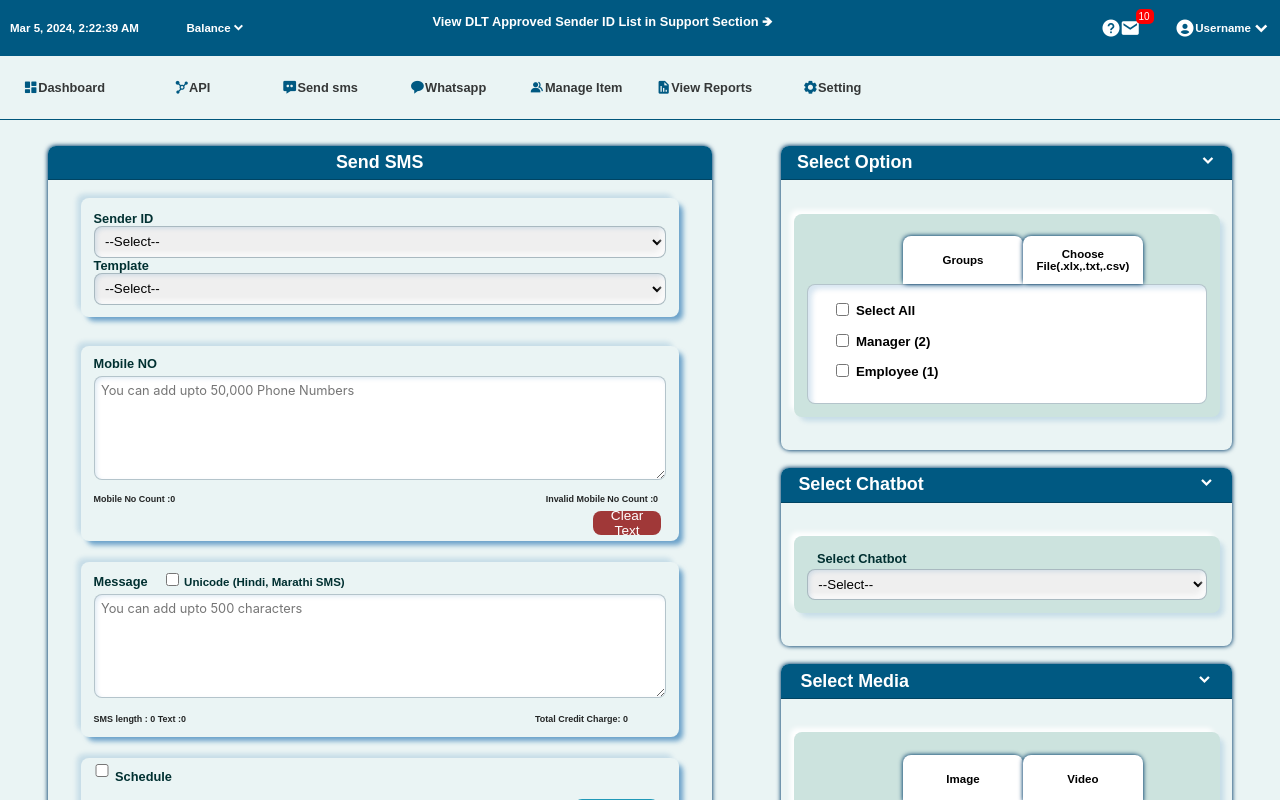
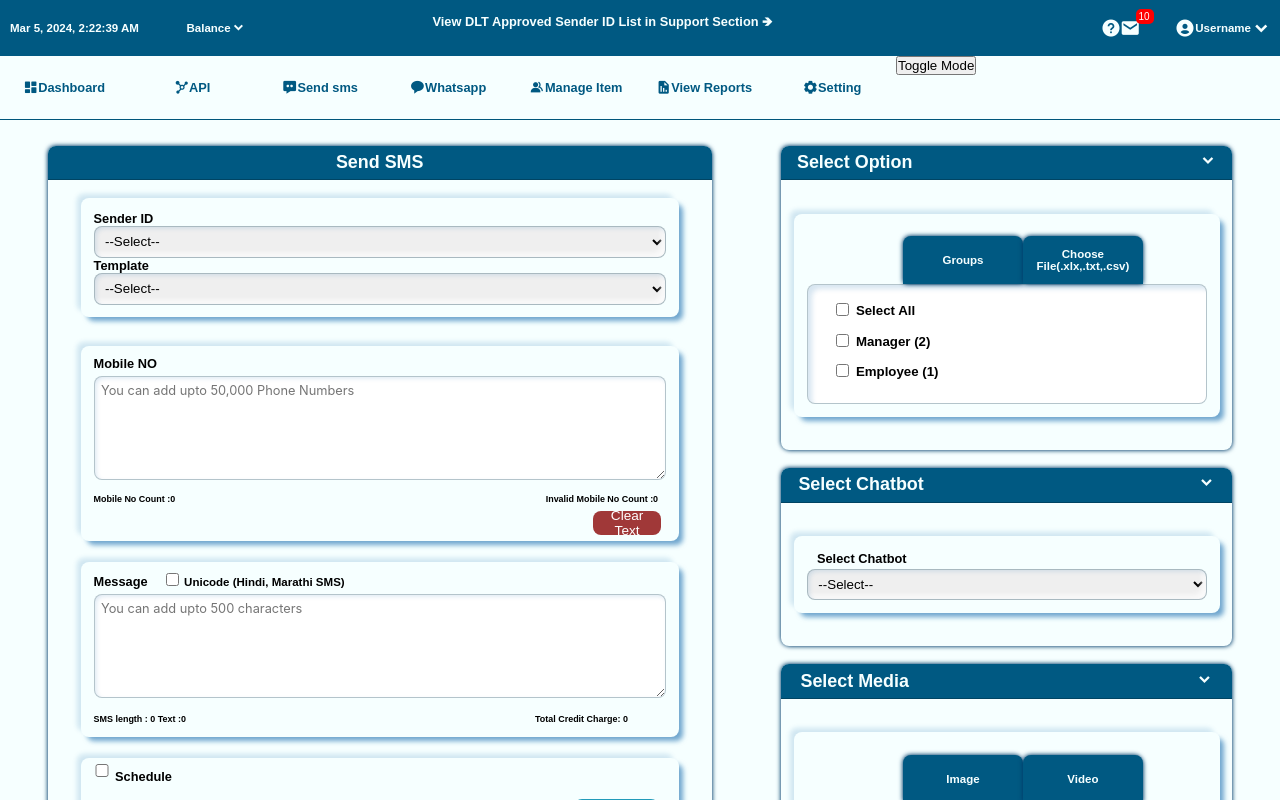
Before and after one commit to vaibhavnarsinge/SmsAppp, an Angular app: page / in a window 1280 px wide. Shown: the top 800 px of the page. Built offline with nearby package versions, Linux system fonts and the light colour scheme; no server answers.

Commit message:
dark mode done almost

```diff
--- a/src/app/header/header.component.css
+++ b/src/app/header/header.component.css
@@ -7,7 +7,7 @@
   height: 15vh;
   box-shadow: 5px 5px 5px -1px rgba(10, 99, 169, 0.16),
     -5px -5px 5px -1px rgba(255, 255, 255, 0.7);
-  background-color: rgb(0, 89, 130);
+  background-color: var(  --headingcolor);
   border-bottom: 1px solid rgba(0, 77, 103, 0.272);
 }
 .upper-h {
@@ -20,7 +20,7 @@
 }
 
 .upper-h i {
-  color: rgb(255, 255, 255);
+  color: var(--mainbgc);
   font-size: 1.2vw;
 }
 
@@ -54,7 +54,7 @@
   border-radius: 50px;
   background-color: transparent;
   font-size: 0.9vw;
-  color: white;
+  color:  var(--mainbgc);
   font-weight: 600;
   padding: 0px 10px;
   height: 4vh;
@@ -77,13 +77,12 @@
   height: 4vh;
   width: 40vw;
 }
-.rotate h4{
-  color: #ffffff; font-size: 1vw;
-}
+
 .upper-h .rotate h4 {
+  font-size: 1vw;
   display: inline-block;
   white-space: nowrap;
-  color: rgb(255, 255, 255);
+  color: var(--mainbgc);
   animation: rotateRightToLeft 10s linear infinite;
 }
 @keyframes rotateRightToLeft {
@@ -112,7 +111,7 @@
 }
 
 .main-nav {
-  background-color: #eaf4f4;
+  background-color: var(--mainbgc);
   height: 8vh;
   display: flex;
   justify-content: start;
@@ -135,7 +134,7 @@ li h4 {
   font-weight: 550;
   border: none;
   width: 9vw;
-  color: rgba(0, 0, 0, 0.775);
+  color: var(--headingcolor);
   text-align: center;
   border-top-left-radius: 10px;
   border-top-right-radius: 10px;
@@ -143,6 +142,7 @@ li h4 {
 li:hover h4 {
   background-color: #ffffff;
   cursor: pointer;
+  color: black;
 }
 
 li h4 div {
@@ -190,7 +190,7 @@ li:hover ul.dropdown {
 }
 
 i {
-  color: rgb(0, 89, 130);
+  color: var(--headingcolor);
   font-size: 1.2vw;
 }
 
--- a/src/app/header/header.component.html
+++ b/src/app/header/header.component.html
@@ -62,7 +62,6 @@
             padding: 2px;
             position: absolute;
             border-radius: 5px;
-
             color: white;
           "
           >10&nbsp;</span
@@ -187,5 +186,10 @@
         </ul>
       </li>
     </ul>
+
+      <div [ngStyle]="dynamicStyles">
+        <button style="z-index: 9999;"  (click)="toggleMode()">Toggle Mode</button>
+      </div>
+
   </div>
 </div>
--- a/src/app/header/header.component.ts
+++ b/src/app/header/header.component.ts
@@ -47,7 +47,39 @@ export class HeaderComponent {
 
 menuvisible: boolean = true;
   toggleMenu() {
-    debugger
+
     this.menuvisible = !this.menuvisible;
   }
+
+
+  isDarkMode: boolean = false;
+
+  toggleMode() {
+    this.isDarkMode = !this.isDarkMode;
+    this.updateStyles();
+  }
+
+  updateStyles() {
+    if (this.isDarkMode) {
+      document.documentElement.style.setProperty('--allfontcolor', 'white');
+      document.documentElement.style.setProperty('--mainbgc', 'black');
+      document.documentElement.style.setProperty('--headingcolor', 'white');
+
+    } else {
+      document.documentElement.style.setProperty('--allfontcolor', '#000000');
+      document.documentElement.style.setProperty('--mainbgc', '#f6ffff');
+      document.documentElement.style.setProperty('--headingcolor', 'rgb(0, 89, 130)');
+
+    }
+  }
+
+  get dynamicStyles() {
+    return {
+      '--allfontcolor': this.isDarkMode ? 'white' : '#000000',
+      '--mainbgc': this.isDarkMode ? 'black' : '#f6ffff',
+      '--headingcolor': this.isDarkMode ? 'white' : 'rgb(0, 89, 130)'
+
+
+    };
+  }
 }
--- a/src/app/mis-report/mis-report.component.html
+++ b/src/app/mis-report/mis-report.component.html
@@ -46,7 +46,7 @@
             <thead>
               <tr>
                 <!-- Print table headers dynamically -->
-                <th colspan="6">View Quick SMS Report</th>
+                <th colspan="6">Detailed Quick SMS Report</th>
                 </tr>
               <tr>
                 <!-- Print table headers dynamically -->
--- a/src/app/quick-sms/quick-sms.component.css
+++ b/src/app/quick-sms/quick-sms.component.css
@@ -7,7 +7,7 @@
   min-height: 85vh;
   width: 100%;
   position: relative;
-  background-color: #eaf4f4;
+  background-color: var(--mainbgc)
 
 }
 
@@ -19,8 +19,7 @@
 .contentt form {
   height: 100%;
   border-radius: 8px;
-  background-color: #eaf4f4;
-  /* padding: 0.5vw 0vw; */
+  background-color: var(--mainbgc);
   box-shadow: 1px 1px 5px -1px rgb(0, 61, 107),
     -1px -1px 5px -1px rgb(0, 61, 107);
   display: flex;
@@ -40,12 +39,6 @@
 }
 
 .contentt form .outer-div {
-
-  /* display: flex; */
-  /* justify-content: center; */
-  /* align-items: start; */
-  /* flex-direction: column; */
-  /* gap: 12px; */
   line-height: 3vh;
   margin: 0.8vw 0vw;
   padding: 0.5vw 1vw;
@@ -53,21 +46,16 @@
   border-radius: 8px;
   box-shadow: 5px 5px 5px -1px rgba(10, 100, 169, 0.572),
   -5px -5px 5px -1px rgba(10, 99, 169, 0.16);
-  background-color: #eaf4f4;
+  background-color: var(--mainbgc);
 }
 .contentt form .outer-divv {
-  /* display: flex;
-  justify-content: flex-start;
-  align-items: center;*/
   border-radius: 8px;
   box-shadow: 5px 5px 5px -1px rgba(10, 100, 169, 0.572),
   -5px -5px 5px -1px rgba(10, 99, 169, 0.16);
-
   margin: 1.4vw 0vw;
-  /* border:1.5px solid rgba(0, 80, 57, 0.782); */
   padding: 1vw;
   width: 90%;
-  background-color: #eaf4f4;
+  background-color: var(--mainbgc);
 }
 .contentt form .outer-divv h3 {
   width: 29%;
@@ -143,9 +131,6 @@ select:focus {
 }
 button {
   border-radius: 8px;
-  /* background-color: #002b31f8; */
-  /* box-shadow: 5px 5px 5px -1px rgba(10, 99, 169, 0.16),
-    -5px -5px 5px -1px rgba(0, 87, 104, 0.7); */
   background-color:  #008cafdc;
   padding: 0.8vw;
   border: none;
@@ -164,9 +149,6 @@ button {
 
 .clearTextBtn{
   border-radius: 8px;
-  /* background-color: #002b31f8; */
-  /* box-shadow: 5px 5px 5px -1px rgba(10, 99, 169, 0.16),
-    -5px -5px 5px -1px rgba(0, 87, 104, 0.7); */
   background-color: rgb(160, 56, 56);
   padding: 0.8vw;
   border: none;
@@ -187,17 +169,14 @@ button {
 }
 button:hover {
   background-color: rgb(0, 89, 130);
-  /* box-shadow: 1px 1px 5px -1px rgb(0, 61, 107),
-    -1px -1px 5px -1px rgb(0, 61, 107); */
     transform: scale(1.1);
     transition: transform 0.1s ease-out;
 }
 h3 {
   font-size: 1vw;
   font-weight: 600;
-  /* text-align: center; */
   width: 100%;
-  color: #003031;
+  color: var(--allfontcolor);
 }
 label {
   font-size: 1.2vw;
@@ -213,13 +192,13 @@ input .time{
 h4 {
   border-bottom: 1px solid rgba(0, 57, 80, 0.611);
   width: 100%;
-  background-color: rgb(0, 89, 130);
+  background-color: var(--headingcolor);
   padding: 0.5vw 1vw;
   font-size: 1.4vw;
   text-align: center;
   border-top-left-radius: 8px;
   border-top-right-radius: 8px;
-  color: #ffffff;
+  color: var(--mainbgc);
 }
 
 span {
@@ -231,13 +210,20 @@ span {
 .inner-div .invalidspan{
   width: 21%;
   margin-left: 21%;
+  color: var(--allfontcolor);
   }
   .inner-div .validspan{
     width: 16%;
+    color: var(--allfontcolor);
   }
 
 .outer-div .totalcreditspan{
   width: 21%; margin-left: 61%;
+  color: var(--allfontcolor);
+}
+.outer-div .smslengthspan{
+  width: 16%;
+  color: var(--allfontcolor);
 }
 
 
@@ -277,7 +263,7 @@ span {
   border-radius: 8px;
   box-shadow: 1px 1px 5px -1px rgb(0, 61, 107),
     -1px -1px 5px -1px rgb(0, 61, 107);
-  background-color: #eaf4f4;
+  background-color: var(--mainbgc);
   width: 100%;
   margin:  0 0  1.4vw 0;
   min-height: 0vh;
@@ -286,9 +272,9 @@ span {
  .innerSdiv1{
   max-height: 500px;
   border-radius: 8px;
-  box-shadow: 5px 5px 5px -1px rgba(10, 99, 169, 0.16),
-  -5px -5px 5px -1px rgba(255, 255, 255, 0.971);
-  background-color: #cce3de;
+  box-shadow: 5px 5px 5px -1px rgba(10, 100, 169, 0.572),
+  -5px -5px 5px -1px rgba(10, 99, 169, 0.16);
+  background-color: var(--mainbgc);
   margin: 2.6vw 1vw 2.6vw 1vw;
   padding: 1vw;
   line-height: 0;
@@ -310,31 +296,25 @@ span {
     -1px -1px 5px -1px rgb(0, 61, 107);
   border: none;
   font-size: 0.9vw;
+  padding: 3vh 1vw;
+  width: 50%;
+  background-color: var(--headingcolor);
   font-weight: 600;
-  padding: 3vh 1vw;
-  background-color: #004759;
-  width: 50%;
+  color:  var(--mainbgc);
 }
 
 .sdiv12{
   min-height: 0vh;
   gap: 20px;
-  /* background-color: red; */
 }
 .sdiv1option .clicked {
   background-color: rgb(35, 0, 140); /* Change to your desired color */
   color: white; /* Change to your desired color */
 }
 
-.sdiv1option button{
-  background-color: white;
-  color: black;
-}
 .overlay1,
 .overlay2 {
   border: 1px solid rgba(0, 57, 80, 0.294);
-  /* box-shadow: 1px 1px 5px -1px rgb(0, 61, 107),
-  -1px -1px 5px -1px rgb(0, 61, 107); */
   box-shadow: inset 5px 5px 5px -1px rgba(10, 99, 169, 0.16),
   inset -5px -5px 5px -1px rgba(255, 255, 255, 0.7);
   border-radius: 8px;
@@ -350,6 +330,9 @@ span {
   display: flex;
   text-align: center;
 }
+.over1 h5{
+  color: var(--allfontcolor);;
+}
 .over1 input {
   margin: -8px 5px 0 0;
   overflow: hidden;
@@ -363,9 +346,11 @@ span {
   margin-left: 10px;
   text-decoration: none;
 }
+.over21 h5{
+  color: var(--allfontcolor);
+}
 .overlay2 .cfile {
 padding: 1vw 0 0 ;
-  /* border: 1px solid rgba(0, 0, 0, 0.411); */
 }
 .overlay2 .cfile input {
   width: auto;
--- a/src/app/quick-sms/quick-sms.component.html
+++ b/src/app/quick-sms/quick-sms.component.html
@@ -72,7 +72,7 @@
           <div *ngIf="submitted || quicksms.get('msg')?.invalid && (quicksms.get('msg')?.dirty || (quicksms.get('msg')?.touched))">
             <div class="er1" *ngIf=" quicksms.get('msg')?.hasError('required')" ><span >Please Enter Message </span></div>
           </div>
-          <span style="width: 16%">SMS length : {{ characterCount }} Text :{{textC}}</span>
+          <span class="smslengthspan" >SMS length : {{ characterCount }} Text :{{textC}}</span>
             <span class="totalcreditspan" >Total Credit Charge: {{TotalCreditChages}}</span>
         </div>
         <div class="outer-div">
@@ -148,7 +148,7 @@
               <button (click)="showFirstdiv()" >
                Groups
               </button>
-              <button (click)="showSeconddiv()">
+              <button (click)="showSecondiv()">
                 Choose File(.xlx,.txt,.csv)
               </button>
             </div>
@@ -213,7 +213,7 @@
           </h4>
           <div class="innerSdiv1" *ngIf="hideMedia">
             <div class="sdiv1option" >
-              <button (click)="showFirstdiv()" >
+              <button (click)="showFirstddiv()" >
                Image
               </button>
               <button (click)="showSeconddiv()" >
@@ -221,7 +221,7 @@
               </button>
             </div>
             <div >
-              <div class="overlay1" *ngIf="showFirst" >
+              <div class="overlay1" *ngIf="showFirstt" >
                 <h3  style="margin: 10px">Select Image</h3>
 
                 <select formControlName="img" (change)="getSelectedImage($event)">
@@ -234,7 +234,7 @@
                   <img src={{imgpath}} style="height: 20vh; width: 10vw;margin: 1vw 0 0 10vw;">
                 </div>
               </div>
-              <div class="overlay2" *ngIf="showSecond">
+              <div class="overlay2" *ngIf="showSecondd">
                 <h3 style="margin: 10px">Select Video</h3>
 
                 <select formControlName="vdo" (change)="getSelectedVideo($event)">
--- a/src/styles.css
+++ b/src/styles.css
@@ -1,14 +1,22 @@
-*{
+* {
   padding: 0;
   margin: 0;
   box-sizing: border-box;
 }
 
 :root {
-  --blue: #808080;
-  --white: #ffffff;
+  --allfontcolor: #000000;
+  --mainbgc: #f6ffff;
+  --headingcolor:rgb(0, 89, 130);
 }
-body{
+
+.dark-mode {
+  --allfontcolor: white;
+  --mainbgc: black;
+  --headingcolor:white;
+}
+
+body {
   height: 100%;
   width: 100%;
 }
@@ -22,7 +30,7 @@ body::-webkit-scrollbar {
   margin: 1em auto;
   width: 10px;
   height: 8px;
-    background-color: white
+  background-color: white;
 }
 
 body::-webkit-scrollbar-thumb {
```
Also changed, not shown: src/app/quick-sms/quick-sms.component.ts (+21 -15 lines). Lines whose indentation alone changed are shown as unchanged.
